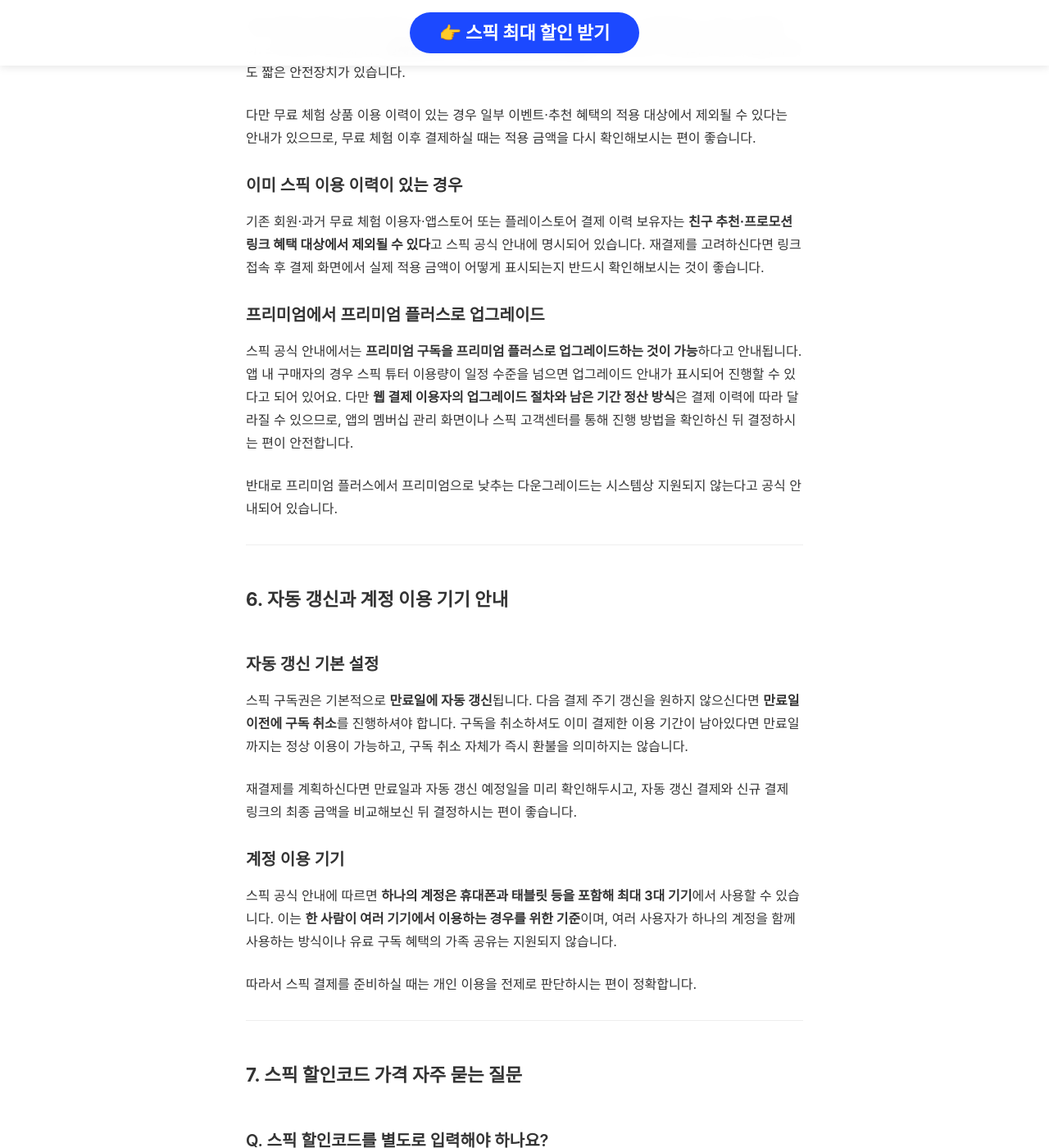
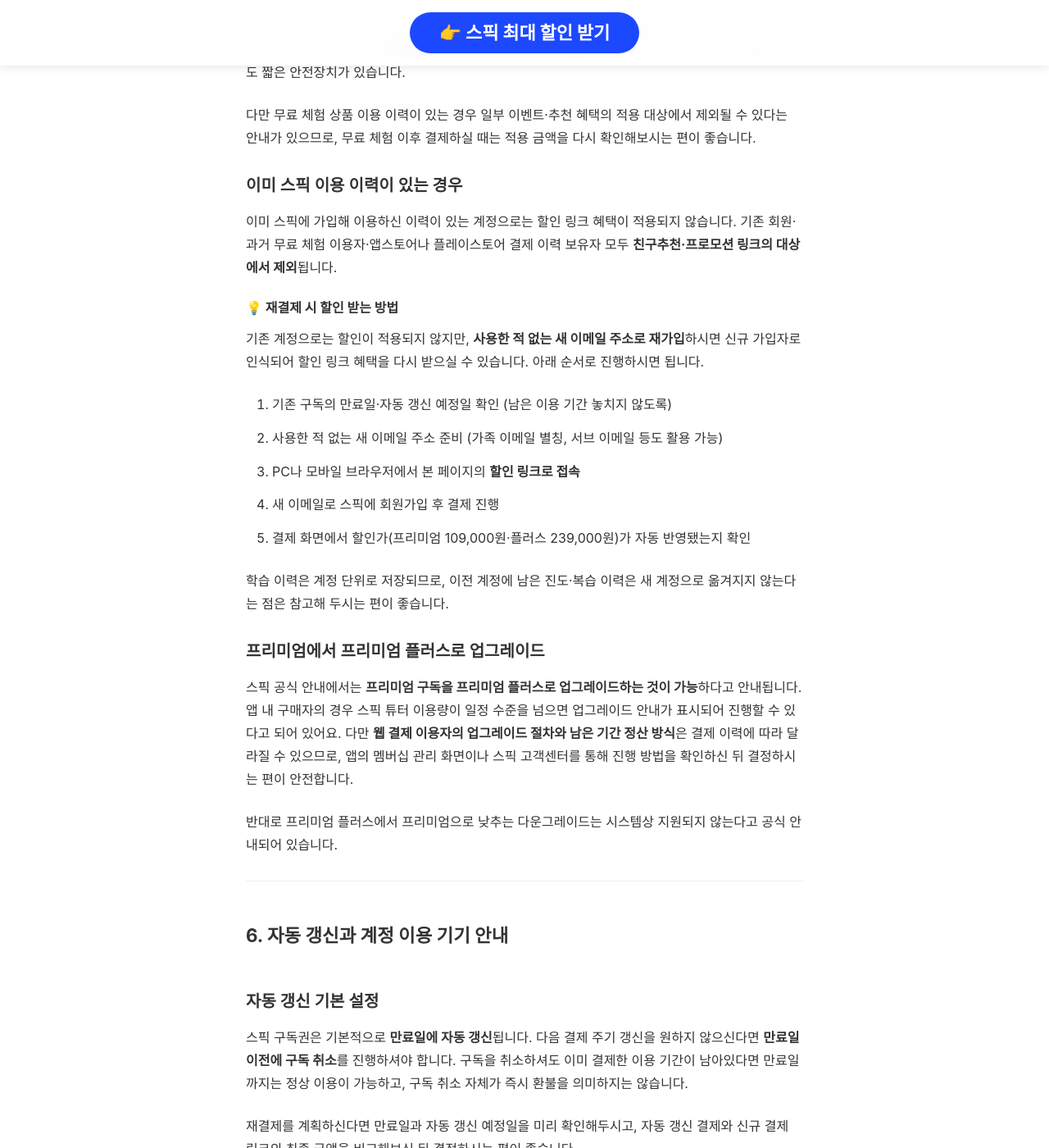
Before and after one commit to kjsjdw/speak_event_page, a Jekyll site: the page built from discount.md, in a window 1280 px wide and 1400 px high, scrolled down 6043 px. Shown: the whole window at 82% size. Built offline with Jekyll 4.4.1, drawn with Linux system fonts in a browser that asks for light colours; some web fonts are replaced; some of the changed text lies outside the part shown.

Commit message:
Clarify re-subscription: 새 이메일 재가입으로 할인 다시 받는 방법 안내
- 섹션 5 이용 이력 있는 경우 재작성:
  기존 계정으로 할인 불가 → 새 이메일 재가입 → 신규 가입자로 인식되어 할인 재적용
  진행 순서 5단계 명시 (만료일 확인 → 새 이메일 준비 → 브라우저 접속 → 재가입 → 결제)
  학습 이력이 계정 단위 저장이라는 점 참고 안내
- FAQ 할인가 안 뜰 때: 새 이메일 재가입 방법 명시적으로 안내

```diff
--- a/discount.md
+++ b/discount.md
@@ -251,7 +251,21 @@ image: /content/images/discount.jpg
 
 <h3 style="margin-top: 30px;">이미 스픽 이용 이력이 있는 경우</h3>
 
-<p>기존 회원·과거 무료 체험 이용자·앱스토어 또는 플레이스토어 결제 이력 보유자는 <strong>친구 추천·프로모션 링크 혜택 대상에서 제외될 수 있다</strong>고 스픽 공식 안내에 명시되어 있습니다. 재결제를 고려하신다면 링크 접속 후 결제 화면에서 실제 적용 금액이 어떻게 표시되는지 반드시 확인해보시는 것이 좋습니다.</p>
+<p>이미 스픽에 가입해 이용하신 이력이 있는 계정으로는 할인 링크 혜택이 적용되지 않습니다. 기존 회원·과거 무료 체험 이용자·앱스토어나 플레이스토어 결제 이력 보유자 모두 <strong>친구추천·프로모션 링크의 대상에서 제외</strong>됩니다.</p>
+
+<h4 style="margin-top: 20px;">💡 재결제 시 할인 받는 방법</h4>
+
+<p>기존 계정으로는 할인이 적용되지 않지만, <strong>사용한 적 없는 새 이메일 주소로 재가입</strong>하시면 신규 가입자로 인식되어 할인 링크 혜택을 다시 받으실 수 있습니다. 아래 순서로 진행하시면 됩니다.</p>
+
+<ol>
+  <li>기존 구독의 만료일·자동 갱신 예정일 확인 (남은 이용 기간 놓치지 않도록)</li>
+  <li>사용한 적 없는 새 이메일 주소 준비 (가족 이메일 별칭, 서브 이메일 등도 활용 가능)</li>
+  <li>PC나 모바일 브라우저에서 본 페이지의 <strong>할인 링크로 접속</strong></li>
+  <li>새 이메일로 스픽에 회원가입 후 결제 진행</li>
+  <li>결제 화면에서 할인가(프리미엄 109,000원·플러스 239,000원)가 자동 반영됐는지 확인</li>
+</ol>
+
+<p>학습 이력은 계정 단위로 저장되므로, 이전 계정에 남은 진도·복습 이력은 새 계정으로 옮겨지지 않는다는 점은 참고해 두시는 편이 좋습니다.</p>
 
 <h3 style="margin-top: 30px;">프리미엄에서 프리미엄 플러스로 업그레이드</h3>
 
@@ -285,7 +299,9 @@ image: /content/images/discount.jpg
 
 <h3 style="margin-top: 30px;">Q. 결제 화면에 할인가가 안 뜨면 어떻게 하나요?</h3>
 
-<p>먼저 <strong>웹사이트에서 결제 중인지</strong> 확인하세요. 앱 내 결제와 웹 결제는 표시 금액이 다를 수 있습니다. 웹인데도 할인이 반영되지 않았다면 브라우저 캐시·쿠키를 삭제하거나 시크릿 모드에서 전용 링크로 다시 접속해보시는 편이 좋습니다. 이미 스픽 이용 이력이 있는 계정은 링크 대상에서 제외될 수 있으니, 이 경우 링크 유의사항을 확인하시고 필요하면 스픽 고객센터에 문의해보시는 것도 방법입니다.</p>
+<p>먼저 <strong>웹사이트에서 결제 중인지</strong> 확인하세요. 앱 내 결제는 할인 링크 혜택이 반영되지 않습니다. 웹인데도 할인이 안 뜬다면 브라우저 캐시·쿠키를 삭제하거나 시크릿 모드에서 전용 링크로 다시 접속해보세요.</p>
+
+<p>이미 스픽에 가입해 이용하신 이력이 있는 계정은 할인 대상에서 제외됩니다. 이 경우에는 <strong>사용한 적 없는 새 이메일 주소로 재가입</strong>하신 뒤 할인 링크로 접속해 결제하시면 신규 가입자로 인식되어 할인이 자동 반영됩니다.</p>
 
 <h3 style="margin-top: 30px;">Q. 프리미엄과 프리미엄 플러스 중 어떤 것이 유리한가요?</h3>
 
```
